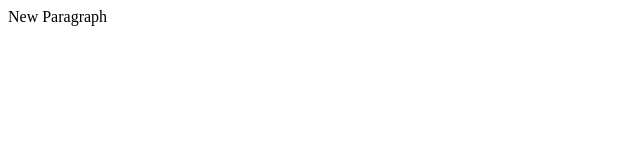
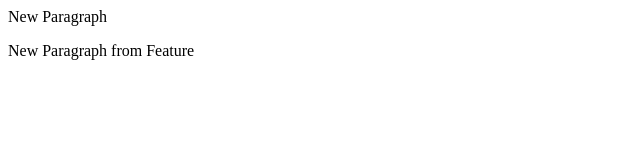
Before and after one commit to srijansahay18/LocalRepo, a plain HTML site: page index.html in a window 1280 px wide. Shown: the whole page, without its empty margins (0-640 px from the left). Drawn offline with Linux system fonts and the light colour scheme.

Commit message:
Add p in feature

```diff
--- a/index.html
+++ b/index.html
@@ -1 +1,2 @@
 <p>New Paragraph</p>
+<p>New Paragraph from Feature</p>
```
